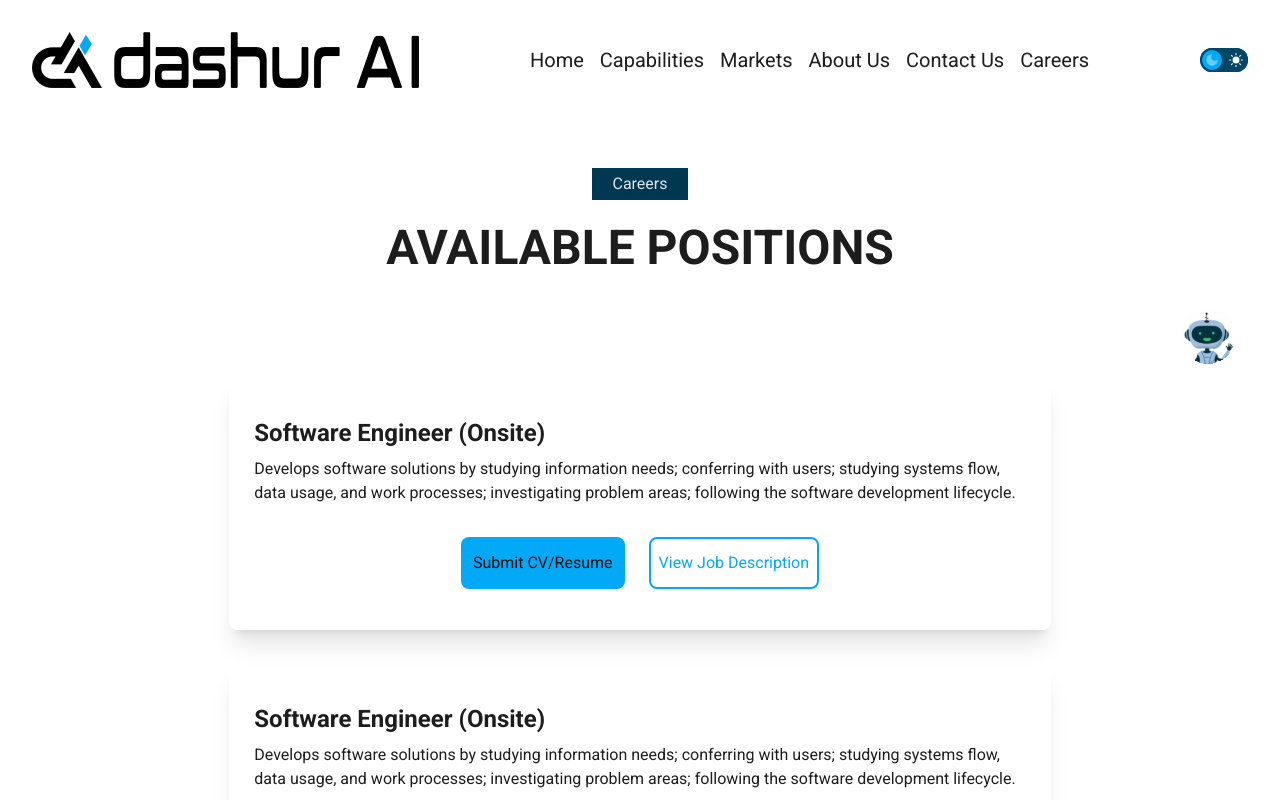
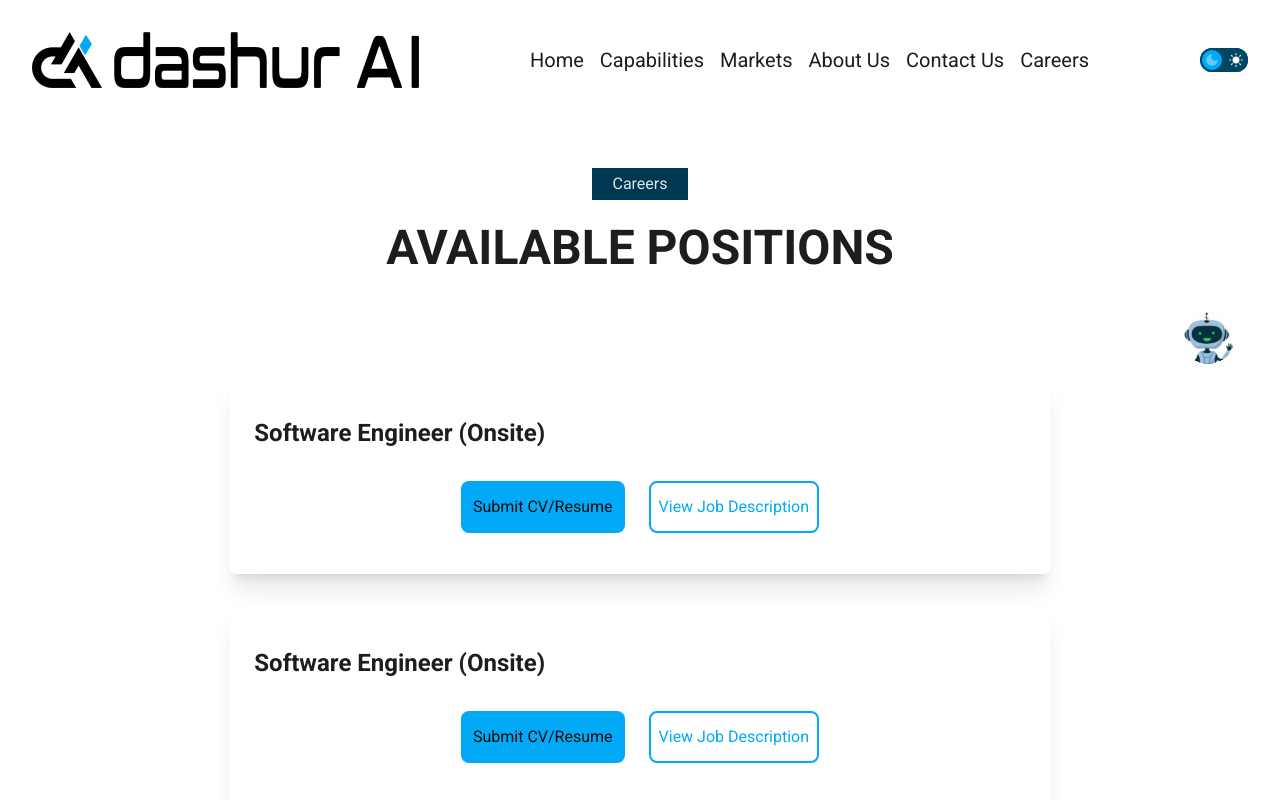
Before and after one commit to saadsrabon/dashurcorporate, a React (Vite) app: page /career in a window 1280 px wide. Shown: the top 800 px of the page. Built offline with nearby package versions, Linux system fonts and the light colour scheme; what react-chatbot-kit would draw is missing.

Commit message:
Description added

```diff
--- a/src/pages/Career.jsx
+++ b/src/pages/Career.jsx
@@ -1,9 +1,11 @@
+import { useState } from "react";
 import CardWrapper from "../components/CardWrapper";
 import BasicTitle from "../components/basicTitle";
 import Chips from "../components/chips";
 import jobData from '../utils/job.json';
 
 const Career = () => {
+  const [showJob, setShowJob] = useState(false);
   return (
     <div className="w-full md:w-4/5 lg:w-3/4 xl:w-2/3 mx-auto my-12 flex-col items-center px-4">
       <div className="flex flex-col justify-center items-center">
@@ -16,11 +18,11 @@ const Career = () => {
           <CardWrapper key={index}>
             <div className="mb-8 ">
               <h2 className="font-sans text-2xl font-bold text-light-text dark:text-dark-text ">{job?.jobtitle} ({job?.jobType})</h2>
-              <p className="my-2  text-light-text dark:text-dark-text">{job?.description}</p>
+              {showJob?<p className="my-2  text-light-text dark:text-dark-text">{job?.description}</p>:""}
             </div>
             <div className="flex flex-col md:flex-row justify-center md:space-x-6 mt-4">
               <button className="mb-2 md:mb-0 px-3 py-2 text-[#0C0C0C] text-base font-medium rounded-lg bg-light-primary">Submit CV/Resume</button>
-              <button className="px-2 py-3 text-light-primary text-base font-medium rounded-lg bg-transparent border-light-primary border-2" >View Job Description</button>
+              <button onClick={()=>setShowJob(prev=>!prev)} className="px-2 py-3 text-light-primary text-base font-medium rounded-lg bg-transparent border-light-primary border-2" >View Job Description</button>
             </div>
           </CardWrapper>
         ))
```
